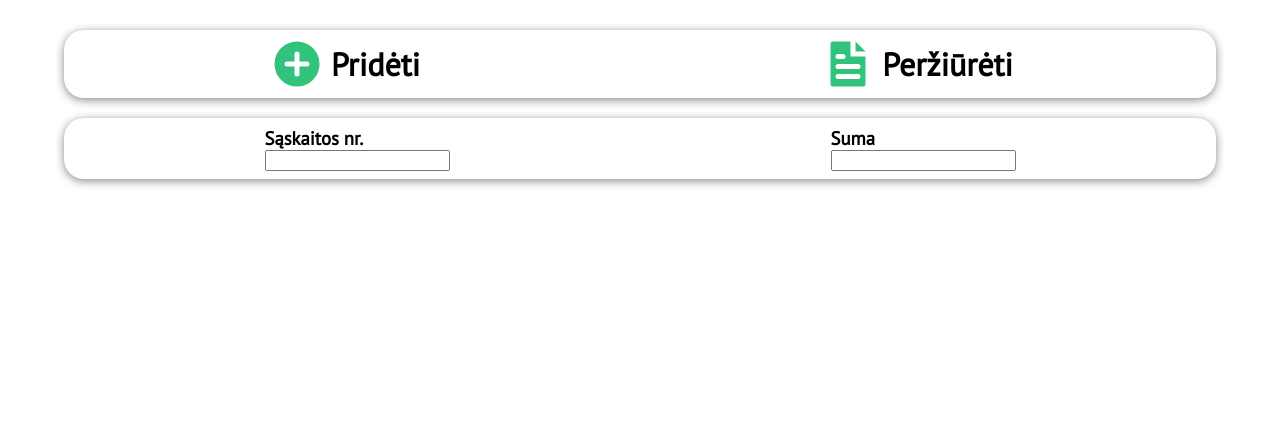
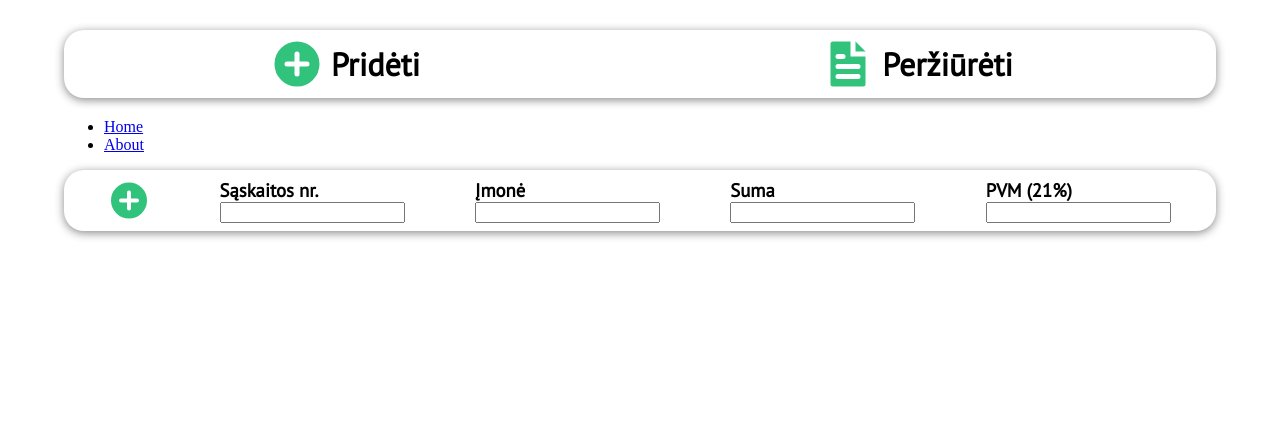
Before and after one commit to AzisK/pythonweb, a Flask app: template templates/index.html in a window 1280 px wide. Shown: the top 438 px of the page. Run offline with Flask 2, Linux system fonts and the light colour scheme; the template is opened without the code that fills it, so the values that code supplies are empty; some libraries are stand-ins or nearby versions.

Commit message:
Implement js routing. Add sum and taxes. Add .gitignore.

```diff
--- a/templates/css/style.css
+++ b/templates/css/style.css
@@ -46,6 +46,8 @@ svg {
   box-shadow: 0 2px 10px #888;
   display: flex;
   justify-content: space-around; }
+  .add svg {
+    width: 48px; }
 
 .input {
   display: inline-block;
--- a/templates/index.html
+++ b/templates/index.html
@@ -32,17 +32,39 @@
     </span>
   </div>
 
+  <main></main>
+
   <div class="add">
+    <svg xmlns="http://www.w3.org/2000/svg" viewBox="0 0 24 24">
+      <circle cx="12" cy="12" r="10"></circle>
+      <line x1="12" y1="8" x2="12" y2="16"></line>
+      <line x1="8" y1="12" x2="16" y2="12"></line>
+    </svg>
     <span class="input">
       <h3>Sąskaitos nr.</h3>
       <input type="text">
     </span>
     <span class="input">
+      <h3>Įmonė</h3>
+      <input type="text">
+    </span>
+    <span class="input">
       <h3>Suma</h3>
-      <input type="text">
+      <input type="text" name="sum">
+    </span>
+    <span class="input">
+      <h3>PVM (21%)</h3>
+      <input type="text" name="pvm">
     </span>
   </div>
 </div>
 
+<script src="https://code.jquery.com/jquery-3.2.1.min.js"></script>
+<script type="text/javascript" src="js/app.js"></script>
+<script type="text/javascript" src="js/page.js"></script>
+<script type="text/javascript" src="js/layout.js"></script>
+<script type="text/javascript" src="js/router.js"></script>
+<script type="text/javascript" src="js/main.js"></script>
+
 </body>
 </html>
--- /dev/null
+++ b/templates/js/app.js
@@ -0,0 +1,11 @@
+var sum = document.getElementsByName("sum")[0];
+var pvm = document.getElementsByName("pvm")[0];
+
+['paste','keyup'].forEach(function(evt) {
+    sum.addEventListener(evt, updateTaxes);
+});
+
+function updateTaxes(){
+    let taxes = Math.round(this.value * 21) / 100;
+    pvm.value = taxes;
+}
--- /dev/null
+++ b/templates/js/layout.js
@@ -0,0 +1,17 @@
+class Layout {
+  constructor(...pages) {
+    this.pages = pages;
+  }
+
+  load() {
+    return Promise.all(this.pages.map(page => page.load()));
+  }
+
+  show(el) {
+    for (let page of this.pages) {
+      const div = document.createElement('div');
+      page.show(div);
+      el.appendChild(div);
+    }
+  }
+}
--- /dev/null
+++ b/templates/js/main.js
@@ -0,0 +1,8 @@
+const r = new Router(
+  {
+    add: new Layout(new Page('nav.html'), new Page('add.html')),
+    search: new Layout(new Page('nav.html'), new Page('search.html')),
+    '#default': new Page('nav.html')
+  },
+  document.querySelector('main')
+);
--- /dev/null
+++ b/templates/js/page.js
@@ -0,0 +1,15 @@
+class Page {
+  constructor(url) {
+    this.url = 'views/' + url;
+  }
+
+  load() {
+  	return fetch(this.url)
+  		.then(response => response.text())
+  		.then(data => this.html = data);
+  }
+
+  show(el) {
+    el.innerHTML = this.html;
+  }
+}
--- /dev/null
+++ b/templates/js/router.js
@@ -0,0 +1,27 @@
+class Router {
+  constructor(routes, el) {
+    this.routes = routes;
+    this.el = el;
+    window.onhashchange = this.hashChanged.bind(this);
+    this.hashChanged();
+  }
+
+  async hashChanged(ev) {
+    if (window.location.hash.length > 0) {
+      const pageName = window.location.hash.substr(1);
+      this.show(pageName);
+    } else if (this.routes['#default']) {
+      this.show('#default');
+    }
+  }
+
+  async show(pageName) {
+    console.log(pageName);
+    console.log(this.routes);
+    const page = this.routes[pageName];
+    console.log(page);
+    await page.load();
+    this.el.innerHTML = '';
+    page.show(this.el);
+  }
+}
--- a/templates/scss/style.scss
+++ b/templates/scss/style.scss
@@ -61,6 +61,10 @@ svg {
   box-shadow: 0 2px 10px $shadow;
   display: flex;
   justify-content: space-around;
+
+  svg {
+    width: 48px;
+  }
 }
 
 .input {
--- /dev/null
+++ b/templates/views/add.html
@@ -0,0 +1 @@
+<h1>Labas</h1>
--- /dev/null
+++ b/templates/views/nav.html
@@ -0,0 +1,4 @@
+<ul>
+  <li><a href='#add'>Home</a></li>
+  <li><a href='#search'>About</a></li>
+</ul>
--- /dev/null
+++ b/templates/views/search.html
@@ -0,0 +1 @@
+<p>Ate</p>
```
Also changed, not shown: 2 other files.
